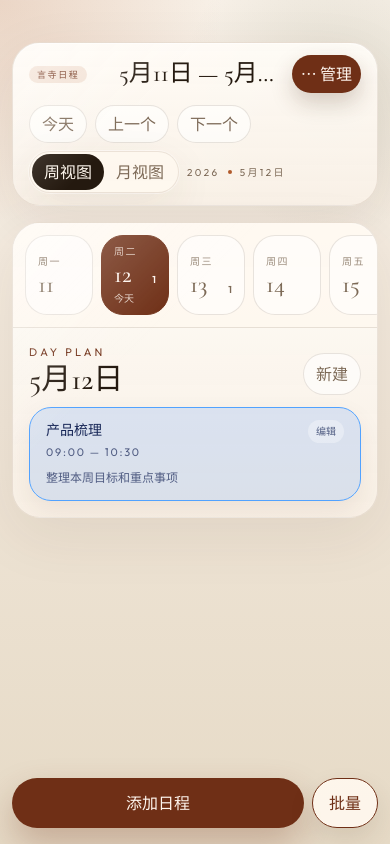
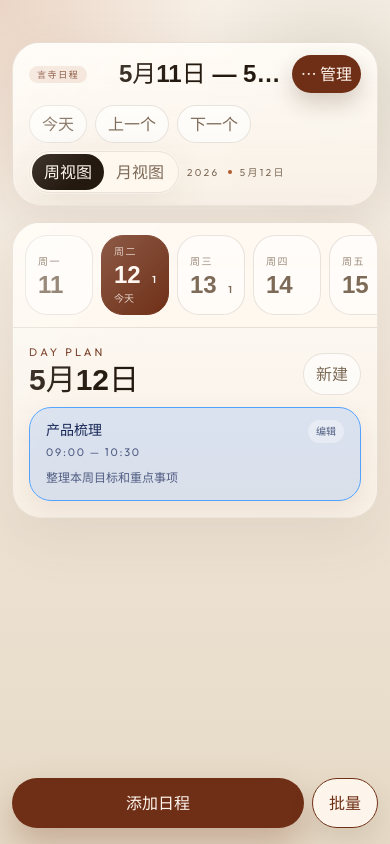
Before and after one commit to 2656172491/Yansi-schedule, a Vue app: page /#/ in a window 390 px wide. Built offline with nearby package versions, Linux system fonts and the light colour scheme.

Commit message:
调整日历数字字体

```diff
--- a/src/components/calendar/CalendarToolbar.vue
+++ b/src/components/calendar/CalendarToolbar.vue
@@ -30,7 +30,7 @@ const subtitle = computed(() => {
         <div class="flex min-w-0 items-center gap-2 text-[9px] uppercase tracking-[0.18em] text-[var(--accent-deep)] lg:text-[10px] lg:tracking-[0.32em]">
           <span class="whitespace-nowrap rounded-full bg-[var(--accent-soft)] px-2 py-0.5 lg:px-2.5">言寺日程</span>
         </div>
-        <h1 class="display-serif min-w-0 truncate text-center text-2xl leading-none text-[var(--ink)] sm:text-3xl lg:text-left">{{ title }}</h1>
+        <h1 class="daily-number min-w-0 truncate text-center text-2xl font-semibold leading-none text-[var(--ink)] sm:text-3xl lg:text-left">{{ title }}</h1>
         <button
           type="button"
           class="whitespace-nowrap justify-self-end rounded-full border border-[rgba(111,47,22,0.28)] bg-[var(--accent-deep)] px-2 py-1.5 text-xs font-semibold text-[#fff6ef] shadow-[0_10px_22px_rgba(73,44,24,0.22)] lg:hidden"
--- a/src/components/calendar/MonthCalendar.vue
+++ b/src/components/calendar/MonthCalendar.vue
@@ -61,7 +61,7 @@ function selectDay(dateKey) {
       >
         <div class="shrink-0">
           <div class="flex items-center justify-between gap-2">
-            <span class="display-serif text-xl leading-none lg:text-2xl">{{ item.day.format('D') }}</span>
+            <span class="daily-number text-xl font-semibold leading-none lg:text-2xl">{{ item.day.format('D') }}</span>
             <span
               v-if="item.isToday"
               class="hidden rounded-full border border-[rgba(111,47,22,0.18)] bg-[rgba(176,90,43,0.12)] px-2.5 py-1 text-[10px] uppercase tracking-[0.2em] text-[var(--accent-deep)] lg:inline"
@@ -102,7 +102,7 @@ function selectDay(dateKey) {
       <div class="flex items-center justify-between gap-3">
         <div>
           <p class="text-[11px] uppercase tracking-[0.28em] text-[var(--accent-deep)]">selected</p>
-          <h2 class="display-serif mt-1 text-3xl leading-none text-[var(--ink)]">{{ selectedDay.day.format('M月D日') }}</h2>
+          <h2 class="daily-number mt-1 text-3xl font-semibold leading-none text-[var(--ink)]">{{ selectedDay.day.format('M月D日') }}</h2>
         </div>
         <button
           type="button"
--- a/src/components/calendar/WeekCalendar.vue
+++ b/src/components/calendar/WeekCalendar.vue
@@ -77,7 +77,7 @@ function selectDay(dateKey) {
           {{ item.day.format('ddd') }}
         </p>
         <div class="mt-2 flex items-end justify-between gap-3">
-          <p class="display-serif text-2xl leading-none text-[var(--ink)]">
+          <p class="daily-number text-2xl font-semibold leading-none text-[var(--ink)]">
             {{ item.day.format('D') }}
           </p>
           <span v-if="item.isToday" class="rounded-full bg-[var(--accent-deep)] px-2.5 py-1 text-[10px] uppercase tracking-[0.2em] text-[#fff4eb]">
@@ -185,7 +185,7 @@ function selectDay(dateKey) {
         >
           <p class="text-[10px] uppercase tracking-[0.16em] opacity-75">{{ item.day.format('ddd') }}</p>
           <div class="mt-1 flex items-end justify-between gap-2">
-            <span class="display-serif text-2xl leading-none">{{ item.day.format('D') }}</span>
+            <span class="daily-number text-2xl font-semibold leading-none">{{ item.day.format('D') }}</span>
             <span v-if="item.items.length" class="text-[10px] font-semibold">{{ item.items.length }}</span>
           </div>
           <p v-if="item.isToday" class="mt-1 text-[10px] opacity-80">今天</p>
@@ -196,7 +196,7 @@ function selectDay(dateKey) {
         <div class="flex items-end justify-between gap-3">
           <div>
             <p class="text-[11px] uppercase tracking-[0.28em] text-[var(--accent-deep)]">day plan</p>
-            <h2 class="display-serif mt-1 text-3xl leading-none text-[var(--ink)]">{{ selectedDay.day.format('M月D日') }}</h2>
+            <h2 class="daily-number mt-1 text-3xl font-semibold leading-none text-[var(--ink)]">{{ selectedDay.day.format('M月D日') }}</h2>
           </div>
           <button
             type="button"
--- a/src/styles/main.css
+++ b/src/styles/main.css
@@ -121,6 +121,12 @@ select {
   font-family: "Cormorant Garamond", "STSong", serif;
 }
 
+.daily-number {
+  font-family: "PingFang SC", "Microsoft YaHei", "Noto Sans SC", Arial, sans-serif;
+  font-variant-numeric: tabular-nums;
+  letter-spacing: 0;
+}
+
 .paper-panel {
   position: relative;
   overflow: hidden;
```
